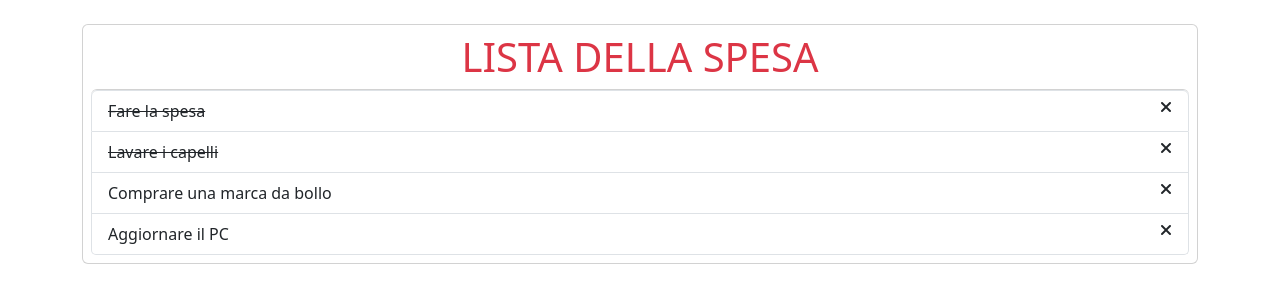
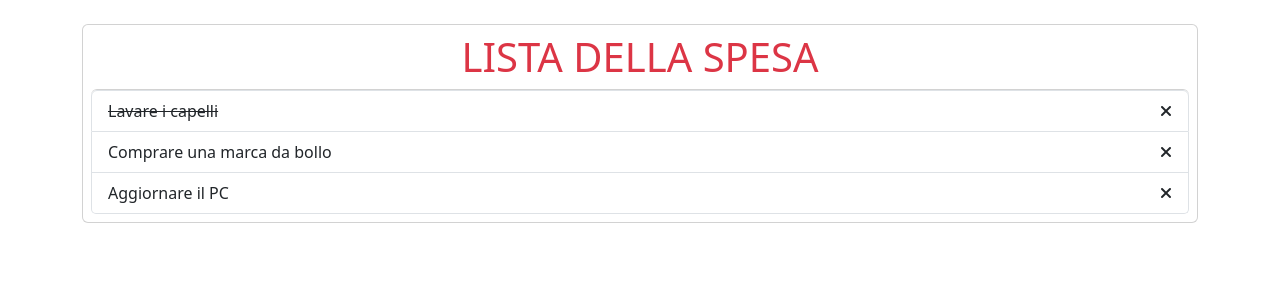
Before and after one commit to MarcoFonti/vue-todolist, a plain HTML site: page index.html in a window 1280 px wide. Both pictures are taken after a click on the icon 1166 px from the left and 111 px from the top of the page. Drawn offline with nearby package versions, Linux system fonts and the light colour scheme.

Commit message:
add MILESTONE 2

```diff
--- a/index.html
+++ b/index.html
@@ -24,9 +24,9 @@
                 <h1 class="text-center text-danger">LISTA DELLA SPESA</h1>
                 <ul class="list-group">
                     <!-- LISTA -->
-                    <li v-for="element in date" class="list-group-item d-flex justify-content-between">
+                    <li v-for="element in date" class="list-group-item d-flex justify-content-between align-items-center">
                         <span :class="{'text-decoration-line-through': element.done}">{{element.text}}</span>
-                        <i v-on:click="element.done = !element.done" class="fa-solid fa-xmark"></i>
+                        <i @click="productFound(element.id)" class="fa-solid fa-xmark"></i>
                     </li>
                 </ul>
             </div>
--- a/js/script.js
+++ b/js/script.js
@@ -15,13 +15,24 @@ const app = createApp ({
         }
     },
 
-   // METODO FUNZIONI
-   methods: {
-    productFound() {
+    // METODO FUNZIONI PER ELIMINARE
+    methods: {
+        productFound(id) {
+            const newDate = this.date.filter((element) => {
+                if(id !== element.id){
+                    return true;
+                } else {
+                    return false;
+                }
+            })
 
-    }
-},
-})
+            this.date = newDate;
+        }
+    },
+
+
+
+});
 
 // COLLEGO ID
 app.mount('#root');
```
